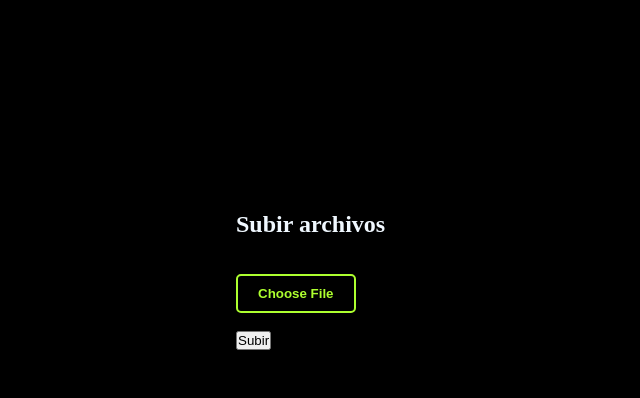
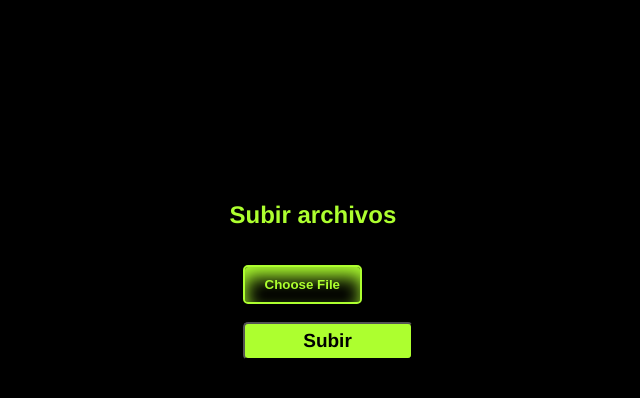
Before and after one commit to ELDani45/script_upload, a Django app: page / in a window 1280 px wide. Shown: the top 398 px of the page, without its empty margins (314-954 px from the left). Run offline with Django 5.2, Linux system fonts and the light colour scheme.

Commit message:
comit style

```diff
--- a/UI/static/css/index.css
+++ b/UI/static/css/index.css
@@ -31,6 +31,7 @@ body{
   width: 180px;
   overflow: hidden;
   vertical-align: middle;
+  margin-left: 13px;
 }
 
 .file-homework::file-selector-button {
@@ -42,6 +43,7 @@ body{
   cursor: pointer;
   transition: 0.5s;
   font-weight: 700;
+  box-shadow: inset 1px 10px 17px greenyellow;
 }
 
 .file-homework::file-selector-button:hover{
@@ -50,3 +52,26 @@ body{
     transition: 0.5s;
     font-weight: 700;
 }
+.title{
+    font-family: 'Franklin Gothic Medium', 'Arial Narrow', Arial, sans-serif;
+    font-weight: bold;
+    color: greenyellow;
+}
+.botton{
+    background-color: greenyellow;
+    color: black;
+    padding: 6px;
+    border-radius: 5px;
+    font-family: 'Franklin Gothic Medium',
+    'Arial Narrow', Arial, sans-serif;
+    font-weight: bold;
+    width: 170px;
+    font-size: 19px;
+    margin-left: 13px;
+    transition: 0.8s;
+}
+.botton:hover{
+    background-color: black;
+    color: greenyellow;
+    transition: 0.8s;border: 2px solid greenyellow;
+}
--- a/UI/templates/index.html
+++ b/UI/templates/index.html
@@ -16,7 +16,7 @@
         </div> -->
 
         <section>
-            <h2>Subir archivos</h2>
+            <h1 class="title">Subir archivos</h1>
             <div class="container-up-files">
                 <form method="POST" enctype="multipart/form-data">
                     {% csrf_token %}
@@ -27,7 +27,7 @@
                         {{ form.file_homework }}
                     </div>
                     <br>
-                    <button type="submit">Subir</button>
+                    <button type="submit" class="botton">Subir</button>
                 </form>
             </div>
         </section>
```
